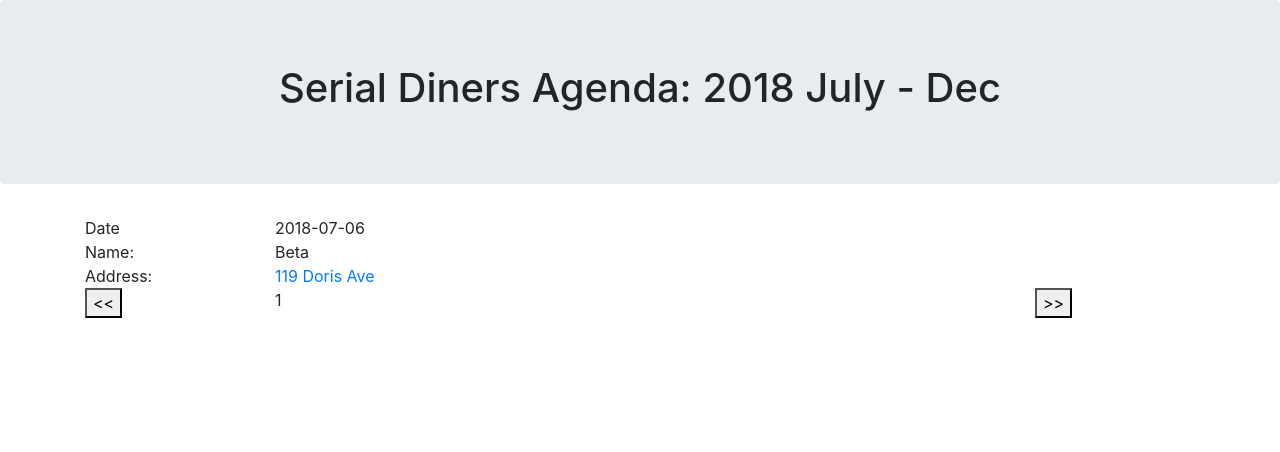
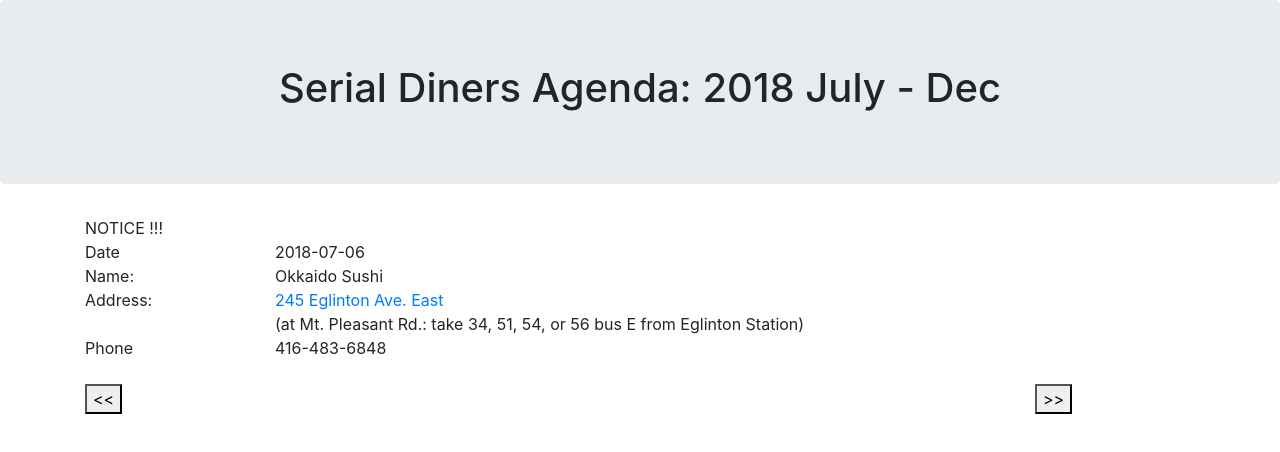
Before and after one commit to haydenjones/ng-diners, an Angular app: page / in a window 1280 px wide. Shown: the top 452 px of the page. Built offline with nearby package versions, Linux system fonts and the light colour scheme.

Commit message:
Update display

```diff
--- a/src/app/app.component.html
+++ b/src/app/app.component.html
@@ -2,6 +2,9 @@
 	<h1>Serial Diners Agenda: {{ title }}</h1>
 </div>
 <div class="container">
+	<div class="row">
+		<div class="col-sm-12">{{ notice }}</div>
+	</div>
 	<div class="row">
 		<div class="col-sm-2">Date</div>
 		<div class="col-sm-10">{{ date }}</div>
@@ -11,15 +14,30 @@
 		<div class="col-sm-10">{{ name }}</div>
 	</div>
 	<div class="row">
+		<div class="col-sm-2"></div>
+		<div class="col-sm-10"><i>{{ ed_note }}</i></div>
+	</div>
+	<div class="row">
 		<div class="col-sm-2">Address:</div>
 		<div class="col-sm-10">
 			<a href="https://www.google.ca/maps/search/{{ address }},+Toronto,+ON">{{ address }}</a>
 		</div>
 	</div>
+	<div class="row">
+		<div class="col-sm-2">&nbsp;</div>
+		<div class="col-sm-10">({{ directions }})</div>
+	</div>
+	<div class="row">
+		<div class="col-sm-2">Phone</div>
+		<div class="col-sm-10">{{ phone }}</div>
+	</div>
 
 	<div class="row">
+		<div class="col-sm-12">&nbsp;</div>
+	</div>
+	<div class="row">
 		<div class="col-sm-2"><button (click)="onPrevious()">&lt;&lt;</button></div>
-		<div class="col-sm-8">{{ index }}</div>
+		<div class="col-sm-8"><!-- {{ index }} --></div>
 		<div class="col-sm-2"><button (click)="onNext()">&gt;&gt;</button></div>
 	</div>
 </div>
--- a/src/app/app.component.ts
+++ b/src/app/app.component.ts
@@ -12,29 +12,35 @@ export class AppComponent {
 
   // Current Restaurant
   date = new Date();
-  name = '107';
-  address = '27th Street';
+  name = '';
+  address = '';
+  directions = '';
+  phone = '';
+  notice = '';
+  ed_note = '';
 
   ngOnInit() {
       console.log('ngOnItit says Hi');
 
       this.agenda = [
-             {
-                 name: "Alpha",
-                 date: "2018-06-30",
-                 address: "4968 Yonge St"
-             },
-             {
-                 name: "Beta",
-                 date: "2018-07-06",
-                 address: "119 Doris Ave"
-             },
-             {
-                 name: "Gamma",
-                 date: "2018-07-13",
-                 address: "107 27th Street"
-             }
-      ];
+  {
+      "date":"2018-07-06",
+      "name":"Okkaido Sushi",
+      "address":"245 Eglinton Ave. East",
+      "directions":"at Mt. Pleasant Rd.: take 34, 51, 54, or 56 bus E from Eglinton Station",
+      "phone":"416-483-6848",
+      "notice":"NOTICE !!!",
+      "ed_note":""
+   },
+   {
+      "date":"2018-07-13",
+      "name":"Okonomi House Restaurant",
+      "address":"23 Charles St. West",
+      "directions":"just W of Yonge, 1 stoplight S of Bloor: walk S from Bloor/Yonge Station",
+      "phone":"416-925-6176",
+      "notice":"",
+      "ed_note":"note by editor"
+   }      ];
 
       var i : number = 0;
       var today = new Date().toISOString().slice(0, 10);
@@ -69,5 +75,9 @@ export class AppComponent {
       this.name = this.agenda[this.index].name;
       this.address = this.agenda[this.index].address;
       this.date = this.agenda[this.index].date;
+      this.directions = this.agenda[this.index].directions;
+      this.phone = this.agenda[this.index].phone;
+      this.notice = this.agenda[this.index].notice;
+      this.ed_note = this.agenda[this.index].ed_note;
   }
 }
```
